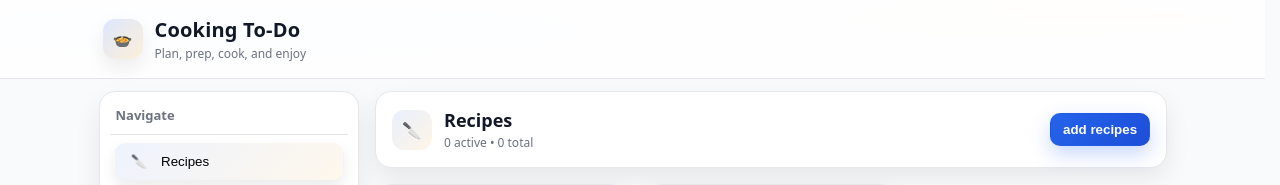
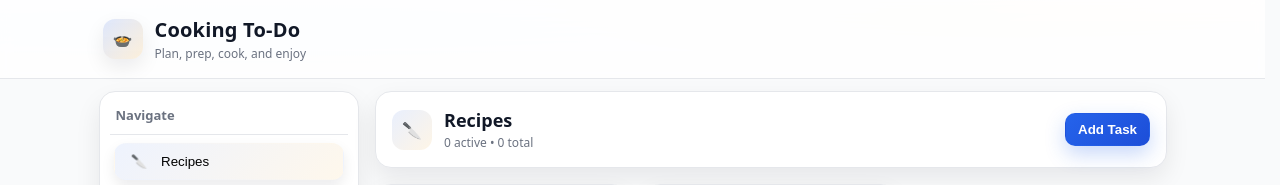
Before and after one commit to kavia-common/cooking-to-do-list-manager-1-10, a React (Create React App) app in the folder app_frontend/: page / in a window 1280 px wide. Shown: the top 185 px of the page. Built offline with nearby package versions, Linux system fonts and the light colour scheme; the HTML template or start-up script is replaced by a standard one.

Commit message:
Checkpoint 13 - cmf56b9759

```diff
--- a/app_frontend/src/App.js
+++ b/app_frontend/src/App.js
@@ -10,7 +10,7 @@ import { Theme, setCSSVariables } from './theme';
 import { DEFAULT_CATEGORIES, DEFAULT_LISTS, createTask, reorder } from './utils/types';
 import { loadReservationsState, saveReservationsState } from './utils/tablesStorage';
 import { loadState, saveState } from './utils/storage';
-import RecipesView from './components/Recipes/RecipesView';
+
 import UnifiedSidebar from './components/UnifiedSidebar';
 
 /** Helpers */
@@ -79,14 +79,11 @@ function App() {
   useEffect(() => {
     saveReservationsState({ reservations, selectedReservationId, reservationLists });
     // keep backward compatibility for currentCategory to avoid breaking previous storage-based tests
-    const currentCategory =
-      currentSection === 'recipes' ? (DEFAULT_CATEGORIES[0]?.id || 'prep') : currentSection;
     const lists = reservationLists[selectedReservationId] || DEFAULT_LISTS;
     saveState({ lists, currentCategory });
   }, [reservations, selectedReservationId, reservationLists, currentSection]);
 
-  const isRecipes = currentSection === 'recipes';
-  const currentCategory = isRecipes ? (DEFAULT_CATEGORIES[0]?.id || 'prep') : currentSection;
+  const currentCategory = currentSection;
 
   const lists = useMemo(
     () => reservationLists[selectedReservationId] || DEFAULT_LISTS,
@@ -96,7 +93,6 @@ function App() {
 
   // PUBLIC_INTERFACE
   const openAddModal = () => {
-    if (isRecipes) return;
     setEditingTask(null);
     setModalOpen(true);
   };
@@ -266,9 +262,6 @@ function App() {
         </div>
 
         <main className="main">
-          {isRecipes ? (
-            <RecipesView />
-          ) : (
           <>
             {/* Top header remains to show reservation context and quick add to current category */}
             <section className="category-header card">
@@ -281,12 +274,11 @@ function App() {
                   <p className="muted">
                     {tasks.filter(t => !t.done).length} active • {tasks.length} total
                   </p>
-                    {/* Reservation context removed */}
                 </div>
               </div>
               <div className="category-actions">
                 {/* Add task button adds to currentCategory to keep UX simple */}
-                  <button className="btn primary" onClick={openAddModal}>add recipes</button>
+                <button className="btn primary" onClick={openAddModal}>Add Task</button>
               </div>
             </section>
 
@@ -330,18 +322,16 @@ function App() {
                 });
               }}
               onEdit={(catId, task) => {
-                  // Preserve original behavior: open modal using currentCategory context
                 setCurrentSection(catId);
                 setEditingTask(task);
                 setModalOpen(true);
               }}
             />
           </>
-          )}
         </main>
       </div>
 
-      {!isRecipes && <FAB onClick={openAddModal} />}
+      <FAB onClick={openAddModal} />
       <TaskFormModal
         open={modalOpen}
         onClose={() => { setModalOpen(false); setEditingTask(null); }}
```
Also changed, not shown: 2 other files (tests, documents, lock files or other folders). Lines whose indentation alone changed are shown as unchanged.
